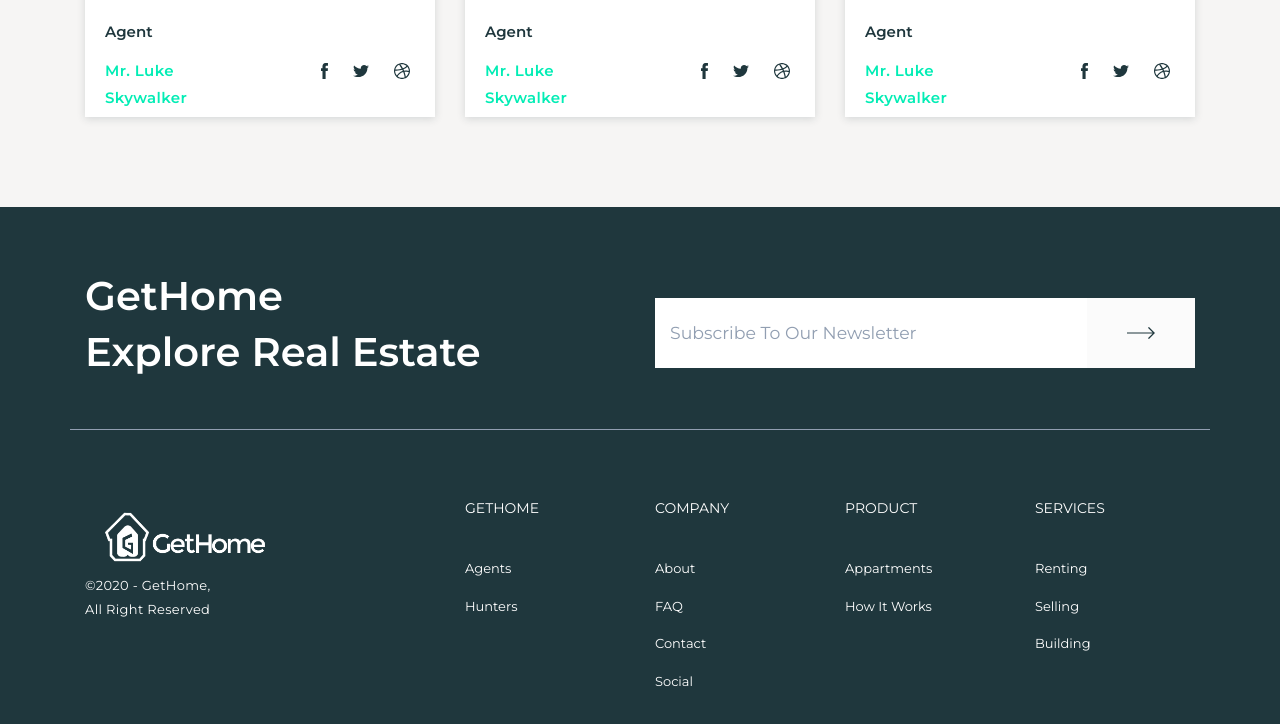
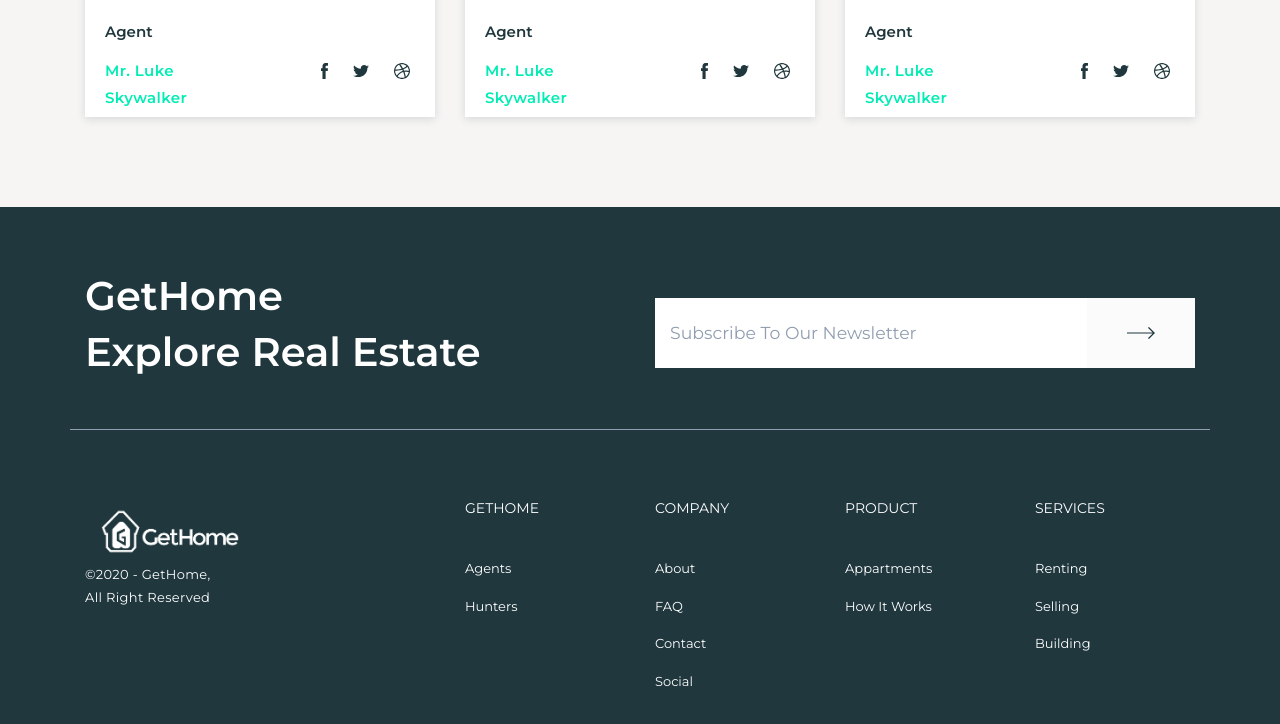
Before and after one commit to aduferobiu/gethome, a plain HTML site: page index.html in a window 1280 px wide. Shown: the part 5235-5959 px from the top of the page. Drawn offline with Linux system fonts and the light colour scheme.

Commit message:
Changes to the size of the footer logo

```diff
--- a/css/style.css
+++ b/css/style.css
@@ -855,7 +855,7 @@ footer h6 {
 }
 
 .footer-icon {
-    max-width: 200px;
+    max-width: 170px;
     height: auto;
     display: inline-block;
 }
```
